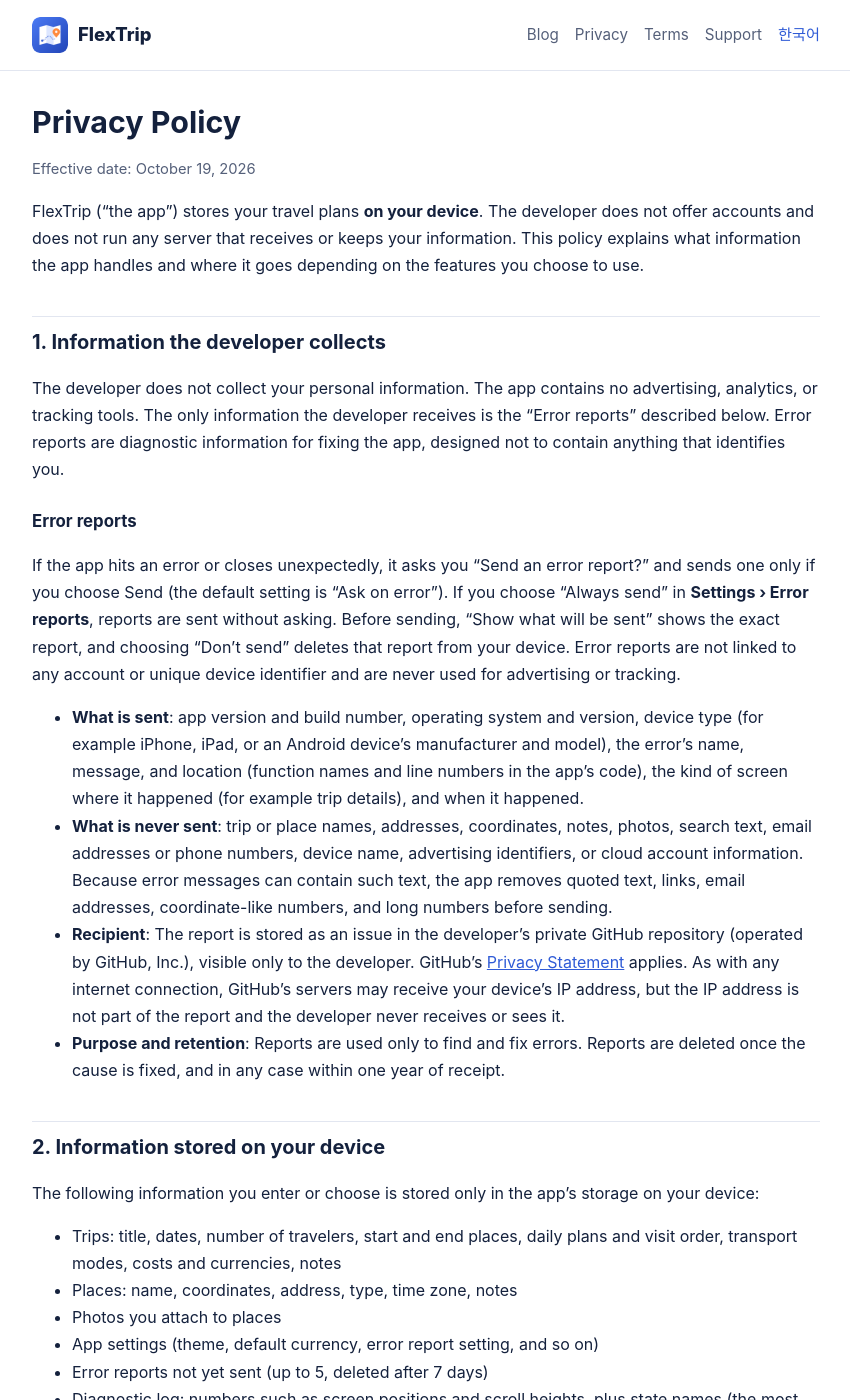
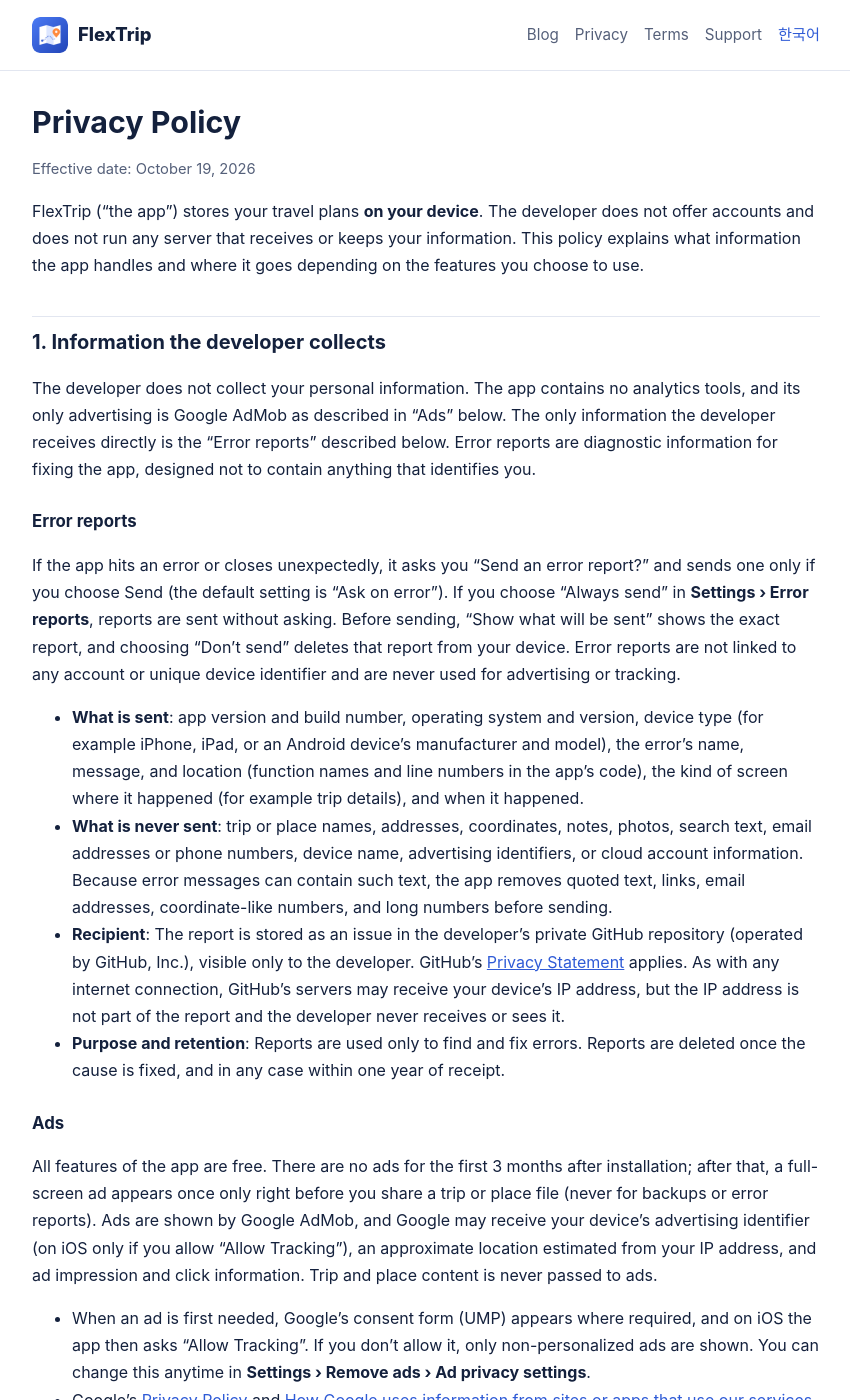
Before and after one commit to yjinchoi/flextrip-support, a Jekyll site: the page built from en/privacy.md, in a window 1280 px wide and 1400 px high. Shown: the whole window, without its empty margins (214-1064 px from the left). Built offline with Jekyll 4.4.1, drawn with Linux system fonts in a browser that asks for light colours; some of the changed text lies outside the part shown.

Commit message:
docs(privacy): 영어판 광고·광고 제거 구매 항목 초안(게시 전)
Co-Authored-By: Claude Opus 5.5 <noreply@anthropic.com>

```diff
--- a/en/privacy.md
+++ b/en/privacy.md
@@ -12,7 +12,7 @@ description: What information the FlexTrip app stores, where it is stored, and w
 FlexTrip ("the app") stores your travel plans **on your device**. The developer does not offer accounts and does not run any server that receives or keeps your information. This policy explains what information the app handles and where it goes depending on the features you choose to use.
 
 ## 1. Information the developer collects
-The developer does not collect your personal information. The app contains no advertising, analytics, or tracking tools. The only information the developer receives is the "Error reports" described below. Error reports are diagnostic information for fixing the app, designed not to contain anything that identifies you.
+The developer does not collect your personal information. The app contains no analytics tools, and its only advertising is Google AdMob as described in "Ads" below. The only information the developer receives directly is the "Error reports" described below. Error reports are diagnostic information for fixing the app, designed not to contain anything that identifies you.
 
 ### Error reports
 If the app hits an error or closes unexpectedly, it asks you "Send an error report?" and sends one only if you choose Send (the default setting is "Ask on error"). If you choose "Always send" in **Settings › Error reports**, reports are sent without asking. Before sending, "Show what will be sent" shows the exact report, and choosing "Don't send" deletes that report from your device. Error reports are not linked to any account or unique device identifier and are never used for advertising or tracking.
@@ -21,6 +21,14 @@ If the app hits an error or closes unexpectedly, it asks you "Send an error repo
 - **What is never sent**: trip or place names, addresses, coordinates, notes, photos, search text, email addresses or phone numbers, device name, advertising identifiers, or cloud account information. Because error messages can contain such text, the app removes quoted text, links, email addresses, coordinate-like numbers, and long numbers before sending.
 - **Recipient**: The report is stored as an issue in the developer's private GitHub repository (operated by GitHub, Inc.), visible only to the developer. GitHub's [Privacy Statement](https://docs.github.com/site-policy/privacy-policies/github-general-privacy-statement) applies. As with any internet connection, GitHub's servers may receive your device's IP address, but the IP address is not part of the report and the developer never receives or sees it.
 - **Purpose and retention**: Reports are used only to find and fix errors. Reports are deleted once the cause is fixed, and in any case within one year of receipt.
+
+### Ads
+All features of the app are free. There are no ads for the first 3 months after installation; after that, a full-screen ad appears once only right before you share a trip or place file (never for backups or error reports). Ads are shown by Google AdMob, and Google may receive your device's advertising identifier (on iOS only if you allow "Allow Tracking"), an approximate location estimated from your IP address, and ad impression and click information. Trip and place content is never passed to ads.
+- When an ad is first needed, Google's consent form (UMP) appears where required, and on iOS the app then asks "Allow Tracking". If you don't allow it, only non-personalized ads are shown. You can change this anytime in **Settings › Remove ads › Ad privacy settings**.
+- Google's [Privacy Policy](https://policies.google.com/privacy) and [How Google uses information from sites or apps that use our services](https://policies.google.com/technologies/partner-sites) apply.
+
+### Remove-ads purchase
+In **Settings › Remove ads** you can buy a subscription (monthly or yearly, auto-renewing) or a lifetime pass to remove ads. Payment is handled by the Apple App Store or Google Play, and the developer never receives your payment information. The app only checks what you bought (product and expiry) on the device. On iPhone and iPad, the free-trial start date and remove-ads status are shared through the device keychain with the developer's other travel apps (Trip Route and Trip Photo); this never leaves the device.
 
 ## 2. Information stored on your device
 The following information you enter or choose is stored only in the app's storage on your device:
@@ -66,6 +74,7 @@ FlexTrip's use and transfer of information received from Google APIs adheres to
 
 ## 5. Device permissions
 - **Photo library and camera** (optional): requested only when you attach a photo to a place.
+- **Allow Tracking** (iOS, optional): asked once when an ad is first needed after the free trial (see "Ads" above).
 - **Location**: The app does not request device location permission. "Start from current location" in directions is handled by the directions app itself.
 
 ## 6. Retention and deletion
@@ -73,7 +82,7 @@ FlexTrip's use and transfer of information received from Google APIs adheres to
 - You can delete cloud backup files directly in your cloud account.
 
 ## 7. Sale and sharing with third parties
-The developer does not sell your information or provide it to third parties. Error reports are only stored in the developer's GitHub repository and are not passed on to anyone else.
+The developer does not sell your information. Apart from Google AdMob receiving the information described in "Ads" to show ads, it is not provided to third parties. Error reports are only stored in the developer's GitHub repository and are not passed on to anyone else.
 
 ## 8. Children
 The app is not directed at children, and the developer does not collect information from children.
```
